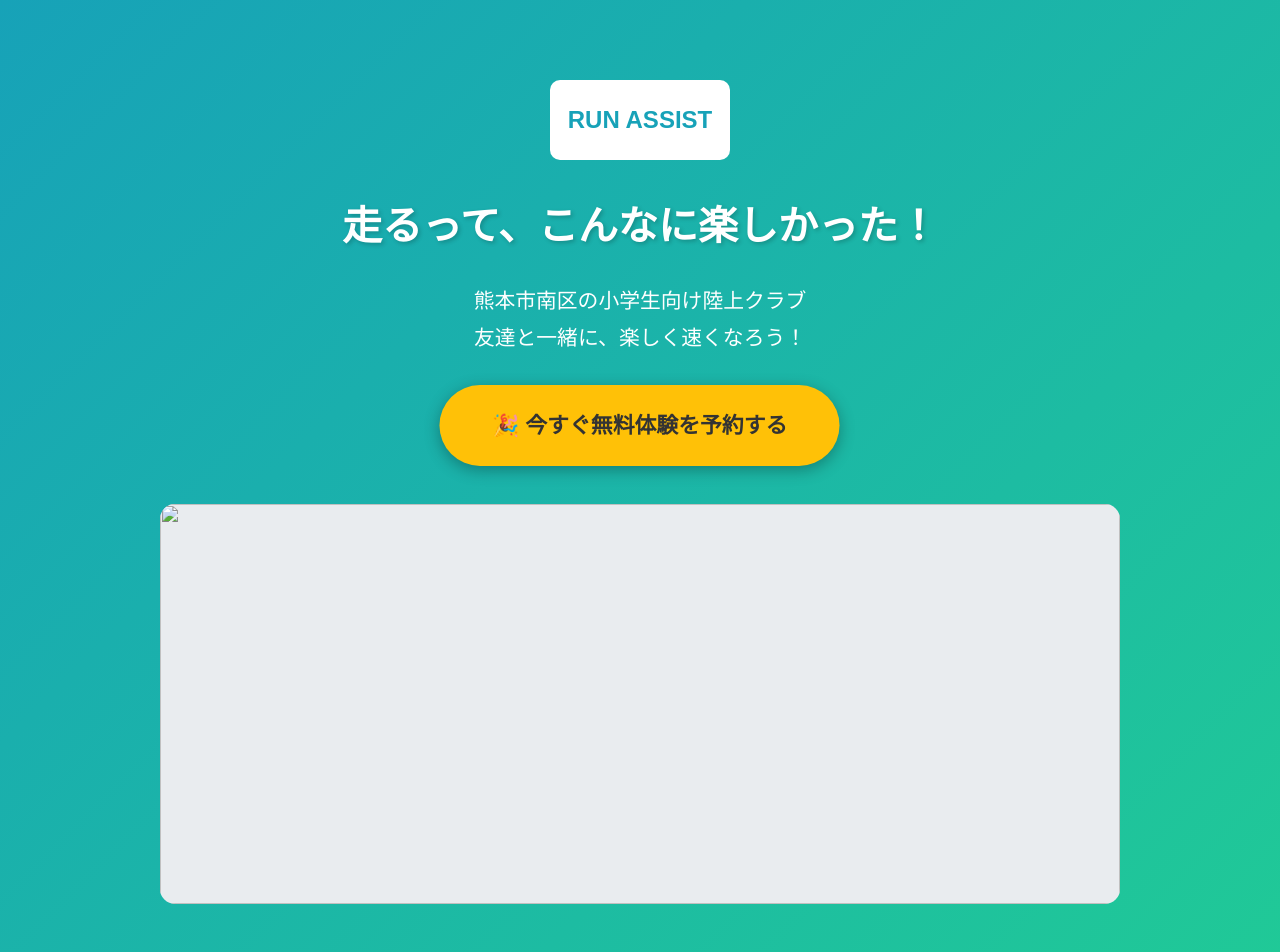
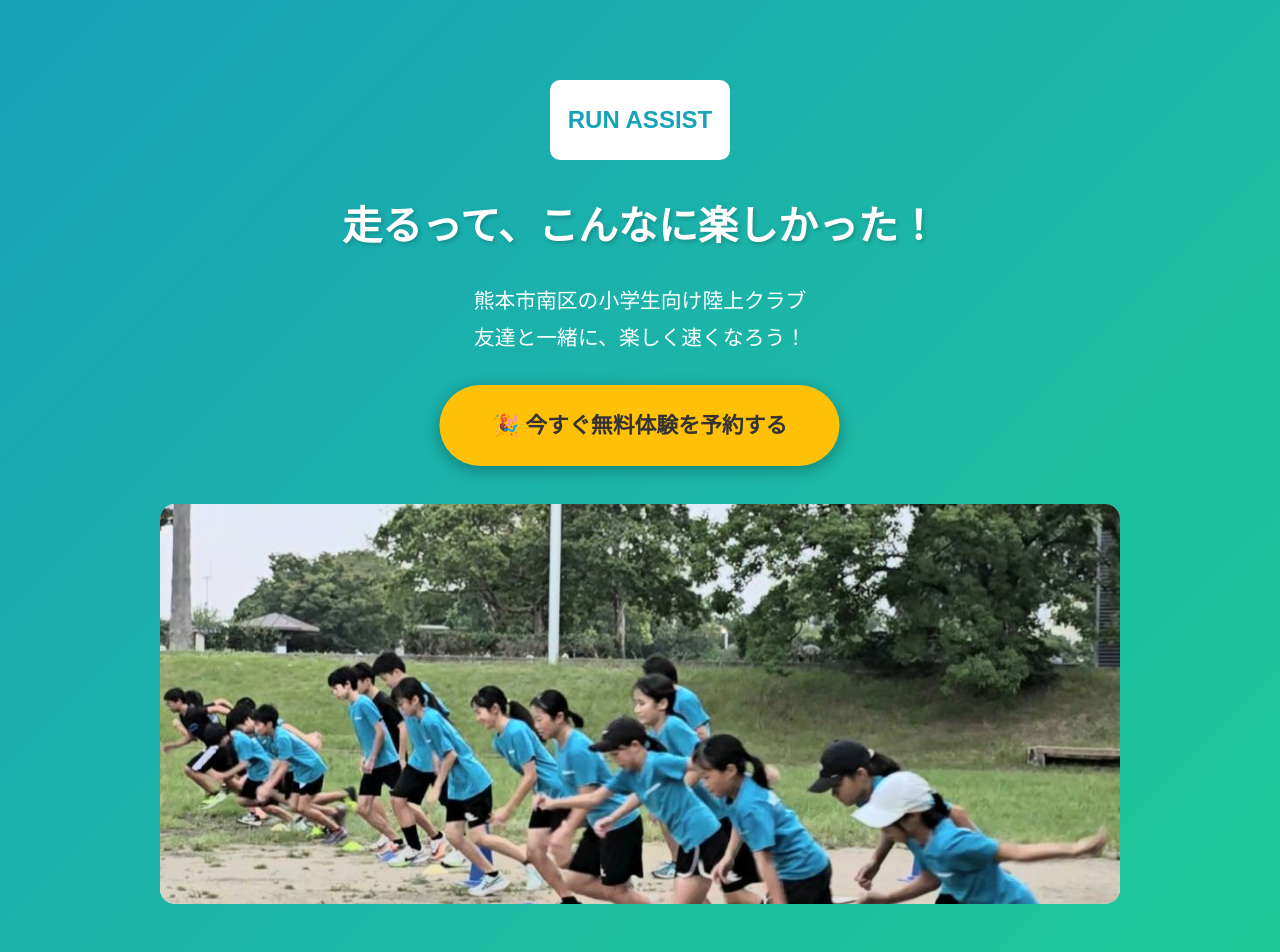
Before and after one commit to ngswyusi-ai/runassist-lp, a plain HTML site: page index.html in a window 1280 px wide. Shown: the top 952 px of the page. Drawn offline with Linux system fonts and the light colour scheme.

Commit message:
Update index.html

```diff
--- a/index.html
+++ b/index.html
@@ -446,7 +446,7 @@
             <h1>走るって、こんなに楽しかった！</h1>
             <p>熊本市南区の小学生向け陸上クラブ<br>友達と一緒に、楽しく速くなろう！</p>
             <a href="#form" class="cta-button">🎉 今すぐ無料体験を予約する</a>
-            <div class="hero-image"><img src="images/IMG_0982.JPG"></div>
+            <div class="hero-image"><img src="IMG_0982.JPG"></div>
         </div>
     </section>
 
```
